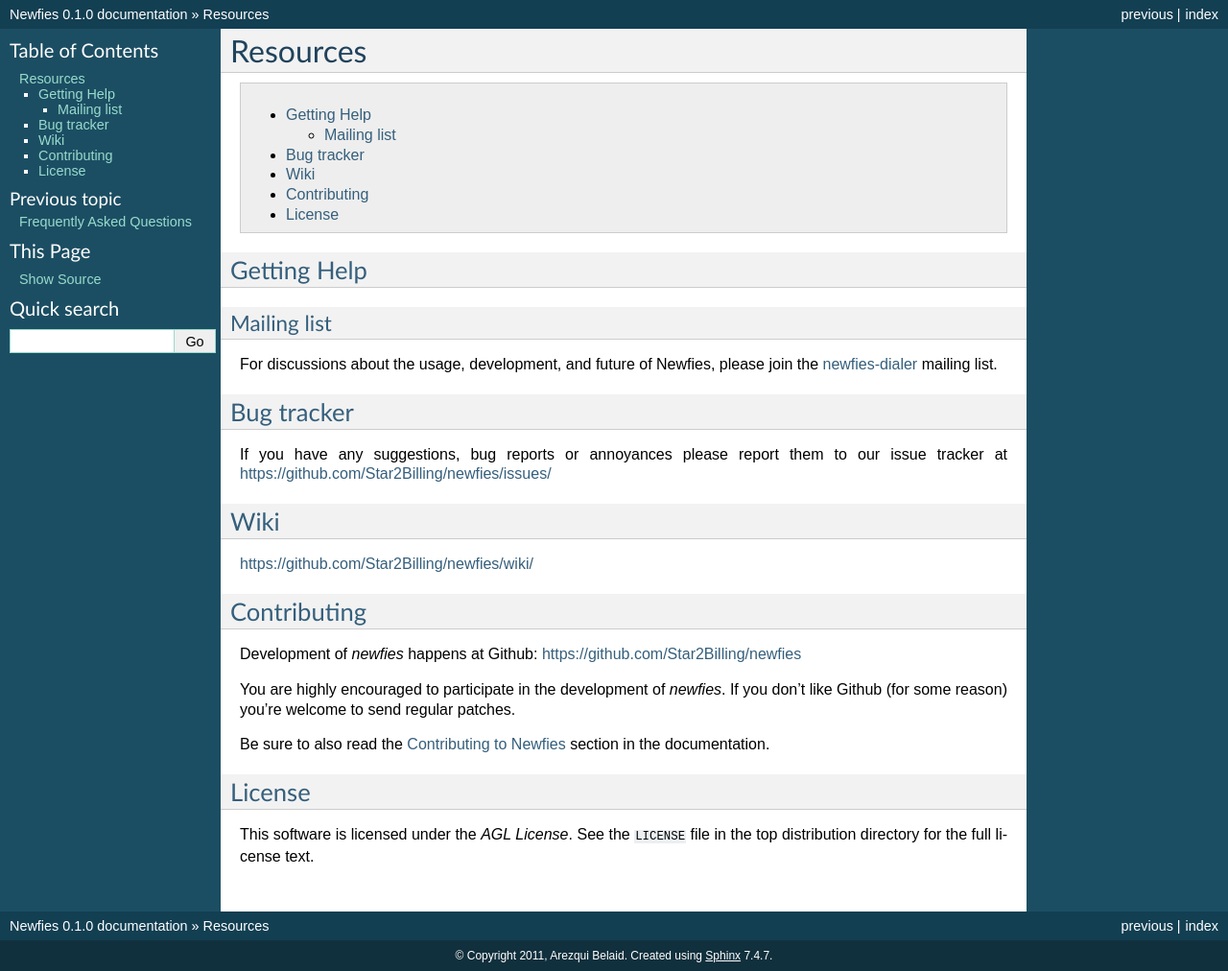
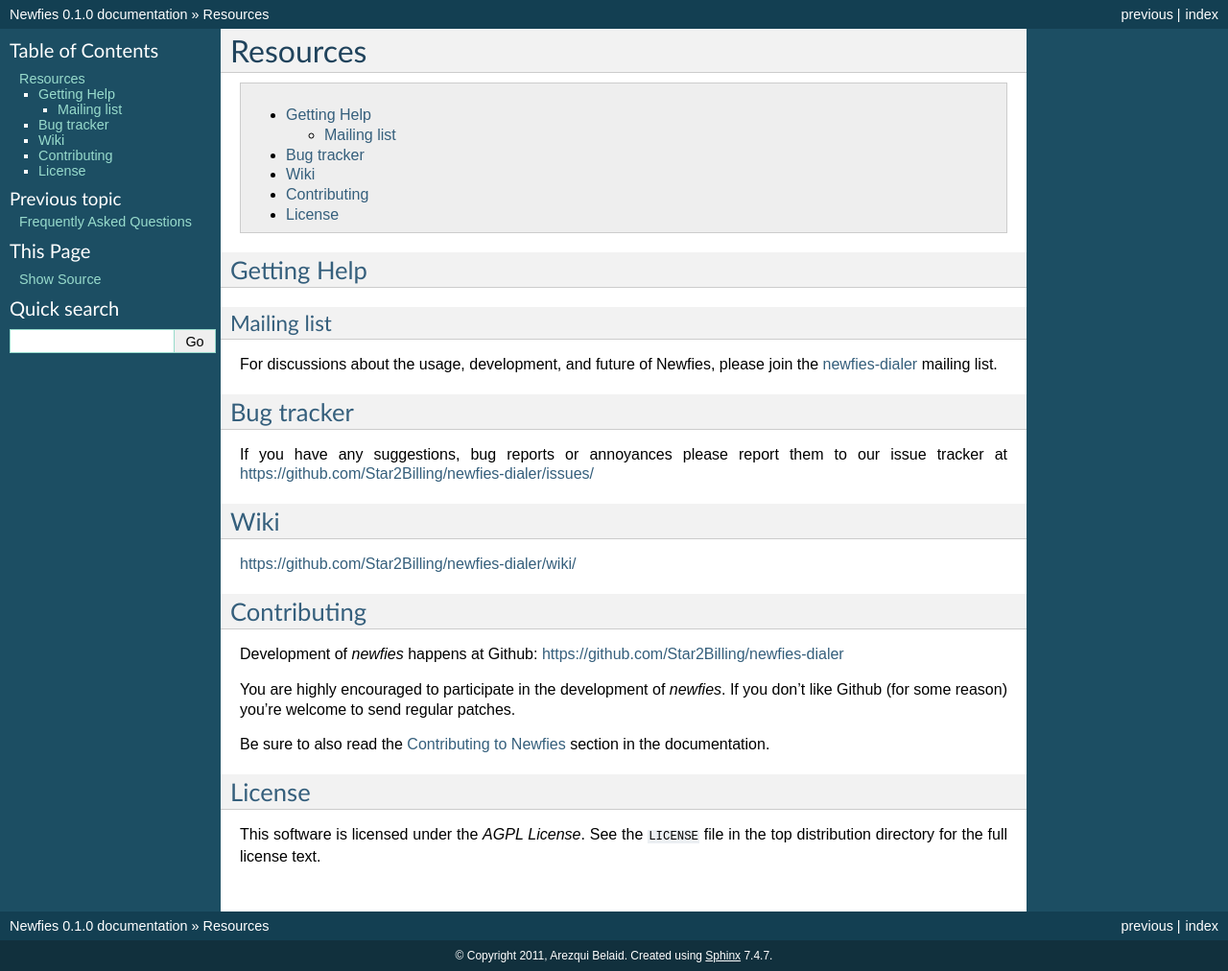
Before and after one commit to newfies-dialer/newfies-dialer, a Sphinx documentation site: the page built from docs/source/resources.rst, in a window 1280 px wide. Shown: the whole page at 96% size. Built offline with Sphinx 7.4.7, drawn with Linux system fonts in a browser that asks for light colours.

Commit message:
Broken Links

```diff
--- a/docs/source/includes/resources.txt
+++ b/docs/source/includes/resources.txt
@@ -19,21 +19,21 @@
 ===========
 
 If you have any suggestions, bug reports or annoyances please report them
-to our issue tracker at https://github.com/Star2Billing/newfies/issues/
+to our issue tracker at https://github.com/Star2Billing/newfies-dialer/issues/
 
 .. _wiki:
 
 Wiki
 ====
 
-https://github.com/Star2Billing/newfies/wiki/
+https://github.com/Star2Billing/newfies-dialer/wiki/
 
 .. _contributing-short:
 
 Contributing
 ============
 
-Development of `newfies` happens at Github: https://github.com/Star2Billing/newfies
+Development of `newfies` happens at Github: https://github.com/Star2Billing/newfies-dialer
 
 You are highly encouraged to participate in the development
 of `newfies`. If you don't like Github (for some reason) you're welcome
@@ -42,14 +42,14 @@
 Be sure to also read the `Contributing to Newfies`_ section in the
 documentation.
 
-.. _`Contributing to Newfies`: http://ask.github.com/newfies/contributing.html
+.. _`Contributing to Newfies`: http://ask.github.com/newfies-dialer/contributing.html
 
 .. _license:
 
 License
 =======
 
-This software is licensed under the `AGL License`. See the :file:`LICENSE`
+This software is licensed under the `AGPL License`. See the :file:`LICENSE`
 file in the top distribution directory for the full license text.
 
 .. # vim: syntax=rst expandtab tabstop=4 shiftwidth=4 shiftround
```
